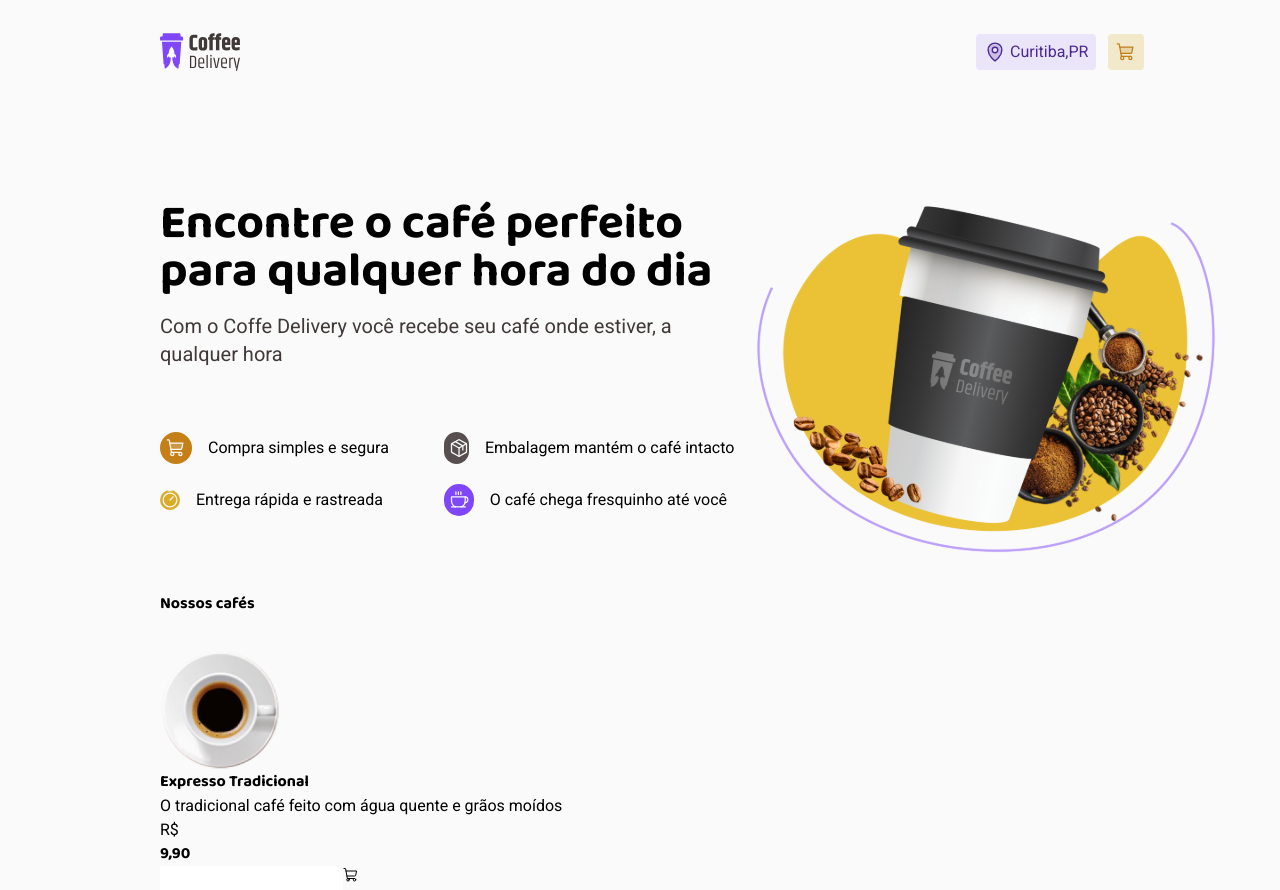
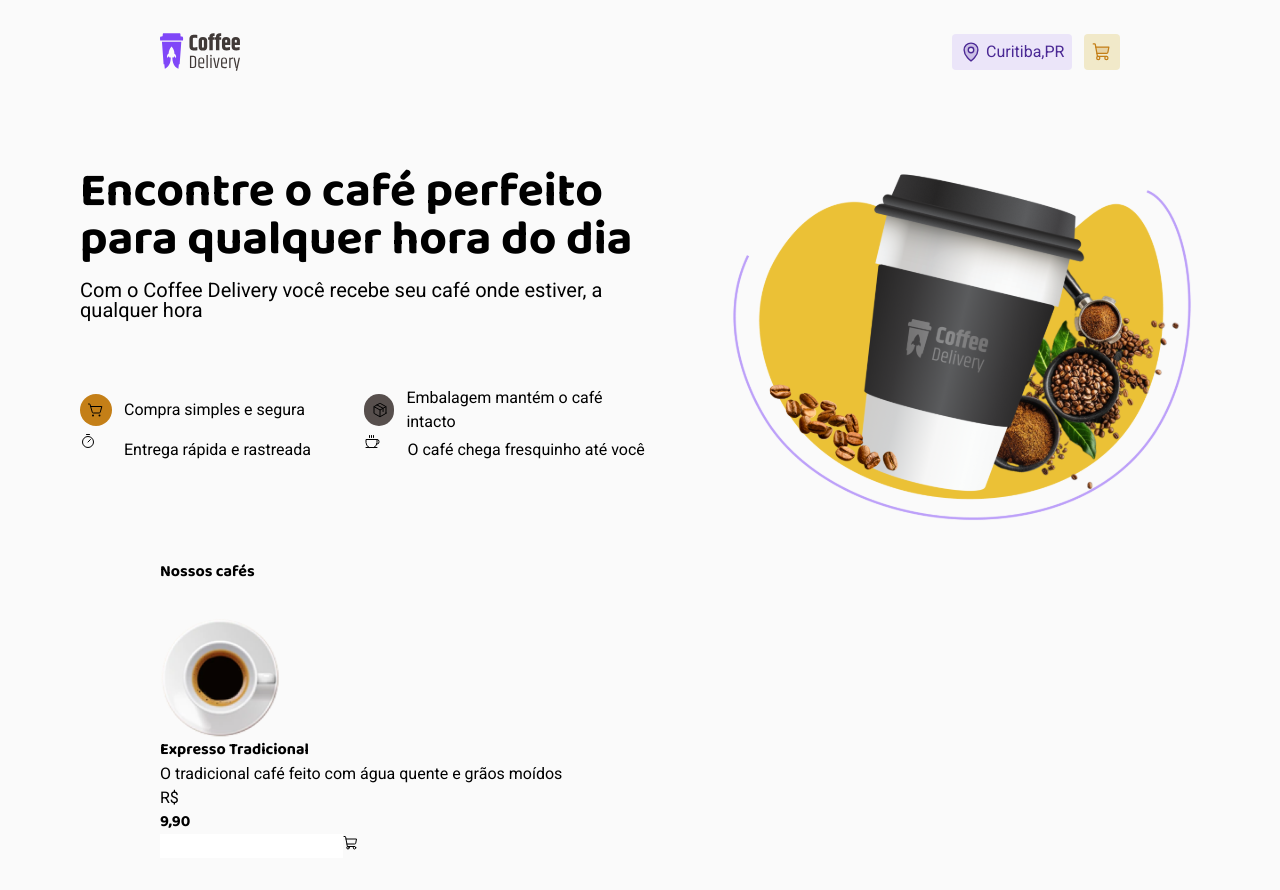
Before and after one commit to femendesf/Coffe_Delivery, a React (Vite) app: page / in a window 1280 px wide. After the commit the page ends 858 px from the top, so only its background shows below. Built offline with nearby package versions, Linux system fonts and the light colour scheme.

Commit message:
update style

```diff
--- a/src/App.tsx
+++ b/src/App.tsx
@@ -8,19 +8,20 @@ import { MapPin, ShoppingCart } from 'phosphor-react'
 export function App() {
 
   return (
-      <div className='flex flex-col items-center mx-40'>
+      <div className='flex flex-col mx-40 '>
 
           <header className='flex justify-between items-center w-full'>
+
             <img src="src\assets\logo.svg" alt="logo_coffe" className='w-20 h-10 my-8'/>
 
-            <div className='flex gap-3 my-8 items-center w-36 h-9'>
+            <div className='flex gap-3 my-8 items-center w-36 h-9 mr-6'>
               <h2
                 className='bg-purple-light text-purple-dark flex items-center p-2 w-36 h-9 gap-1 justify-center rounded'>
                   <MapPin size={22} weight="duotone" color='#4B2995'/>
                   Curitiba,PR
               </h2>
 
-              <button className='bg-yellow-light text-yellow-dark flex items-center w-9 h-9 rounded  p-2'>
+              <button className='bg-yellow-light text-yellow-dark flex items-center w-9 h-9 rounded  p-2 '>
               <ShoppingCart size={22} weight='duotone'/>
               </button>
             </div>
--- a/src/pages/Home.tsx
+++ b/src/pages/Home.tsx
@@ -1,50 +1,38 @@
-import { Coffee, Package, ShoppingCart, Timer } from 'phosphor-react'
+import { Coffee, Package, ShoppingCart, ShoppingCartSimple, Timer } from 'phosphor-react'
 
 export function Home(){
     return(
         <div>
-            <div id='titulo' className='flex mt-24'>
 
-                    <div>
+            <div className='mt-16 flex gap-14 justify-center' id='Parte do titulo'>
 
-                        <div className='w-[588px]' id='info1'>
-                            <h1 className='text-5xl'>
+                <div className=''>
+                    <h1 className='text-5xl w-[588px] mb-4'>
                         Encontre o café perfeito para qualquer hora do dia
                     </h1>
-                            <p className='text-xl text-base-subtitle mt-4'>
-                                Com o Coffe Delivery você recebe seu café onde estiver, a qualquer hora
+                    <p className='text-xl leading-5 w-[588px]'>
+                        Com o Coffee Delivery você recebe seu café onde estiver, a qualquer hora
                     </p>
-                        </div>
 
-
-                        <div className='grid grid-cols-2 mt-16 w-[567px] items-center' id='sub_info'>
-
-                            <p>
-                                <span className='bg-yellow-dark rounded-full w-8 h-8'>
-                                    <ShoppingCart size={20} weight='duotone' className='mt-[6px] ml-[5.5px]'/>
+                    <div className='grid grid-cols-2 mt-[66px] w-[567px]' id='info_span'>
+                        <p >
+                            <span className='bg-yellow-dark'>
+                                <ShoppingCartSimple size={16} className='ml-2 mt-2'/>
                             </span>
                             Compra simples e segura
                         </p>
 
-                            <p className=''>
-                                <span className='bg-base-text rounded-full w-8 h-8'> <Package className='mt-[6px] ml-[5.5px]' size={20}/> </span>
-                                Embalagem mantém o café intacto
+                        <p>
+                            <span className='bg-base-text'>
+                                <Package className='ml-2 mt-2'/>
+                            </span> Embalagem mantém o café intacto
                         </p>
 
-                            <p>
-                                <span > <Timer size={20} className='bg-yellow rounded-full '/> </span>
-                                Entrega rápida e rastreada
-                            </p>
-
-                            <p>
-                                <span className='bg-purple rounded-full w-8 h-8'> <Coffee size={20} className='mt-[6px] ml-[5.5px]'/> </span>
-                                O café chega fresquinho até você
-                            </p>
-
+                        <p> <span><Timer/></span>  Entrega rápida e rastreada</p>
+                        <p> <span><Coffee/></span>  O café chega fresquinho até você</p>
                     </div>
 
                 </div>
-
 
                 <img src="src\assets\cup._home.svg" alt="" className=''/>
 
--- a/src/styles/main.css
+++ b/src/styles/main.css
@@ -13,8 +13,12 @@
 
     }
 
-    #sub_info span{
-        @apply text-background
+    #info_span p{
+       @apply flex items-center gap-3
+    }
+
+    #info_span span{
+        @apply w-8 h-8 rounded-full
     }
 }
 
```
Lines whose indentation alone changed are shown as unchanged.
